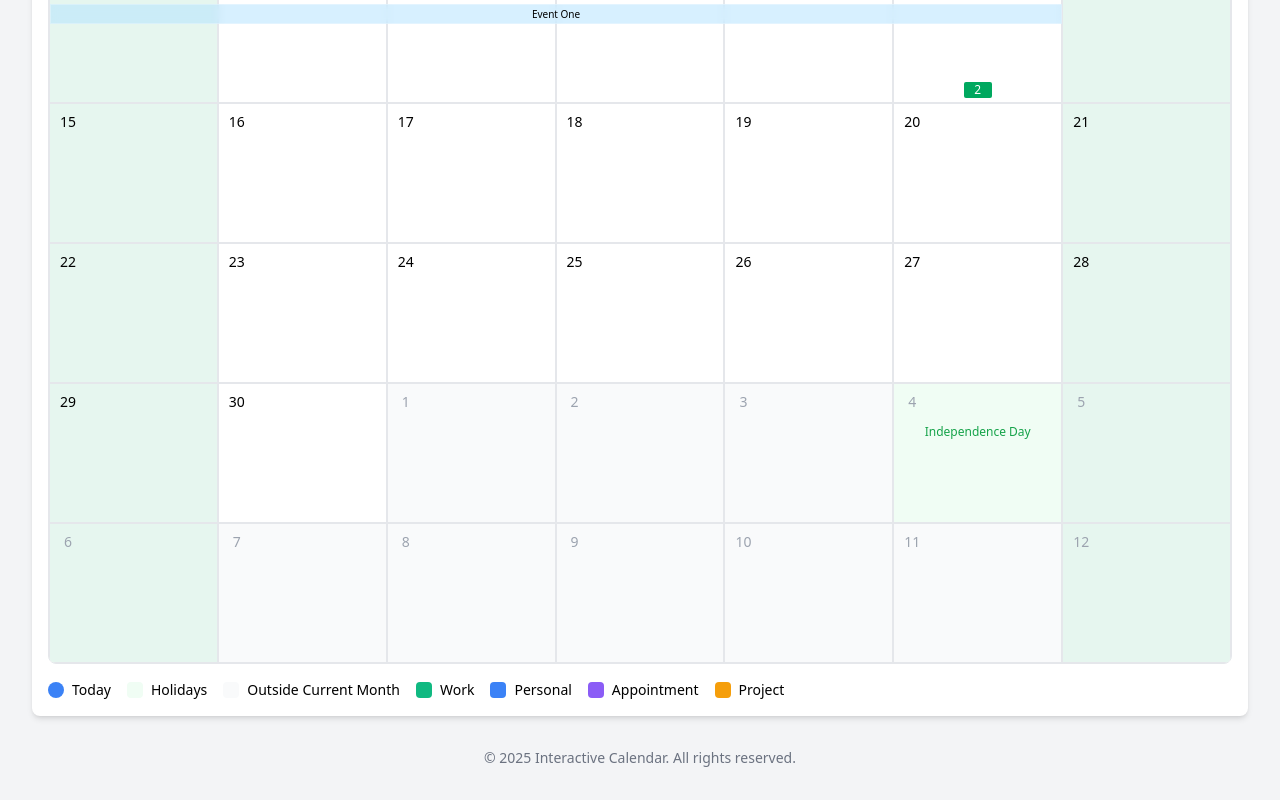
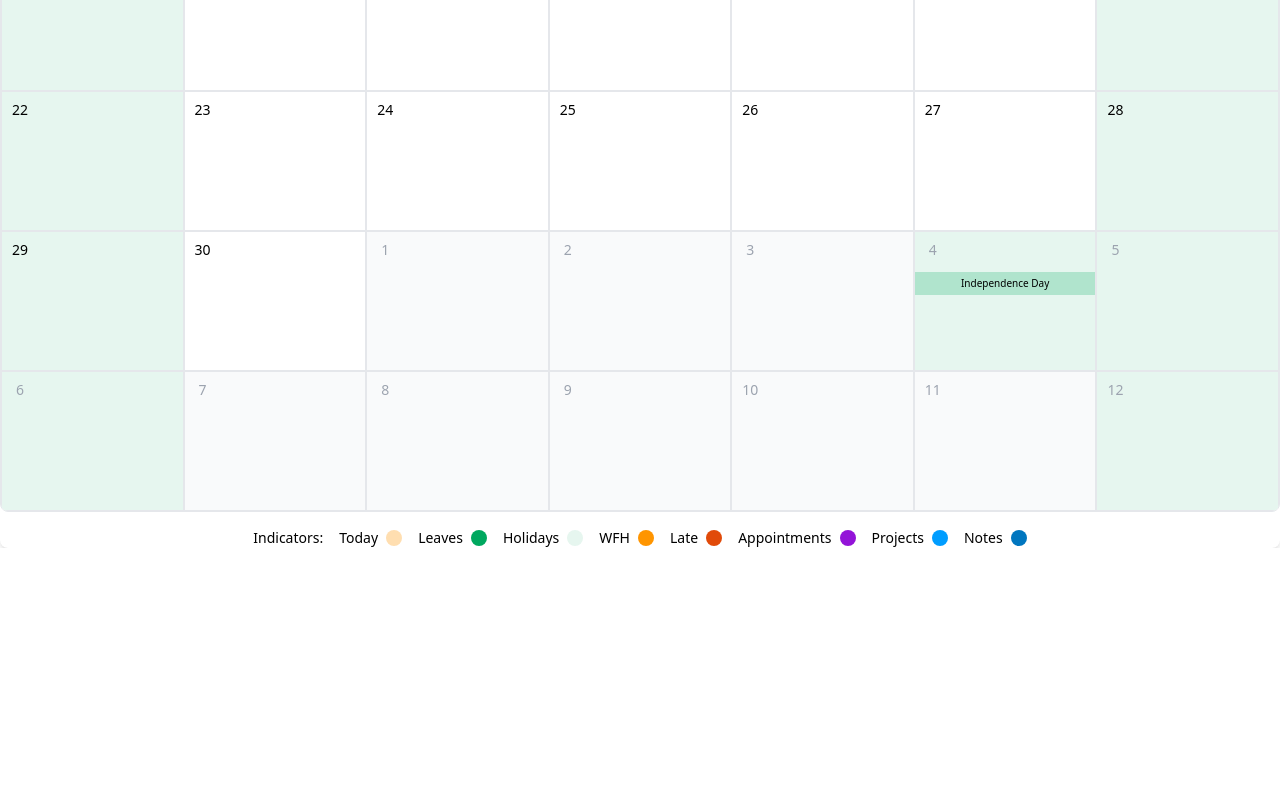
Before and after one commit to rojandahal/event-calendar-component, a React (Vite) app: page / in a window 1280 px wide. Shown: the part 419-1219 px from the top of the page. After the commit the page ends 967 px from the top, so only its background shows below. Built offline with nearby package versions, Linux system fonts and the light colour scheme.

Commit message:
fix: make all the fields of the calendar optional so that only calendar can also be rendered

```diff
--- a/src/App.tsx
+++ b/src/App.tsx
@@ -1,106 +1,15 @@
 import Calendar from "./components/Calendar";
 import { badges, events, holidays, topBadge } from "./data/mockData";
-import { CalendarDays } from "lucide-react";
 
 function App() {
   return (
-    <div className="min-h-screen bg-gray-100 p-4 md:p-8">
-      <div className="max-w-7xl mx-auto">
-        <header className="mb-8">
-          <div className="flex items-center gap-3">
-            <CalendarDays className="w-10 h-10 text-blue-500" />
-            <h1 className="text-3xl font-bold text-gray-800">
-              Interactive Calendar
-            </h1>
-          </div>
-          <p className="text-gray-600 mt-2">
-            A beautiful calendar to manage your events and holidays
-          </p>
-        </header>
-
-        <main>
     <Calendar
       events={events}
       badges={badges}
       holidays={holidays}
       topBadges={topBadge}
       weekendDays={[0, 6]} // Sun = 0 to Sat = 6
-            calendarColors={[
-              {
-                category: "work",
-                color: "#10B981",
-                backgroundColor: "#D1FAE5",
-                label: "Work"
-              },
-              {
-                category: "personal",
-                color: "#3B82F6",
-                backgroundColor: "#DBEAFE",
-                label: "Personal"
-              },
-              {
-                category: "appointment",
-                color: "#9313D8",
-                backgroundColor: "#9313D8",
-                label: "Appointment"
-              },
-              {
-                category: "project",
-                color: "#F59E0B",
-                backgroundColor: "#FEF3C7",
-                label: "Project"
-              },
-              {
-                category: "holiday",
-                color: "#EF4444",
-                backgroundColor: "#FEE2E2",
-                label: "Holiday"
-              },
-              {
-                category: "leave",
-                color: "#00A85F",
-                backgroundColor: "#00A85F",
-                label: "Leave"
-              },
-              {
-                category: "event",
-                color: "black",
-                backgroundColor: "#B0E1FF",
-                label: "Event"
-              },
-              {
-                category: "late",
-                color: "#E14A09",
-                backgroundColor: "#E14A09",
-                label: "Leave"
-              },
-              {
-                category: "wfh",
-                color: "#FF9500",
-                backgroundColor: "#FF9500",
-                label: "Leave"
-              },
-              {
-                category: "project-count",
-                color: "#009DFF",
-                backgroundColor: "#FEE2E2",
-                label: "Projects"
-              },
-              {
-                category: "notes-count",
-                color: "#0076BF",
-                backgroundColor: "#0076BF",
-                label: "Notes"
-              }
-            ]}
     />
-        </main>
-
-        <footer className="mt-8 text-center text-gray-500 text-sm">
-          <p>© 2025 Interactive Calendar. All rights reserved.</p>
-        </footer>
-      </div>
-    </div>
   );
 }
 
--- a/src/components/BadgeIndicator.tsx
+++ b/src/components/BadgeIndicator.tsx
@@ -6,7 +6,7 @@ interface BadgeIndicatorProps {
   id: number;
   category: BadgeCategory;
   count: number;
-  calendarColors: CategoryColor[];
+  calendarColors?: CategoryColor[];
 }
 
 const BadgeIndicator: React.FC<BadgeIndicatorProps> = ({
@@ -20,7 +20,7 @@ const BadgeIndicator: React.FC<BadgeIndicatorProps> = ({
     <div
       key={id}
       className="w-[28px] h-[16px] rounded-[2px] flex items-center justify-center text-xs text-white font-medium"
-      style={{ backgroundColor: categoryColor.color }}
+      style={{ backgroundColor: categoryColor.backgroundColor }}
     >
       {count || 0}
     </div>
--- a/src/components/Calendar.tsx
+++ b/src/components/Calendar.tsx
@@ -2,17 +2,24 @@ import React, { useState } from "react";
 import CalendarHeader from "./CalendarHeader";
 import WeekdayHeader from "./WeekdayHeader";
 import DateCell from "./DateCell";
-import { Badge, CategoryColor, Event, Holiday, TopBadge } from "../types";
+import {
+  Badge,
+  CategoryColor,
+  DateCell as DateCellType,
+  Event,
+  Holiday,
+  TopBadge
+} from "../types";
 import { generateCalendarDays } from "../utils/calendarUtils";
 import { getMultiDayEventGrid } from "../utils/eventUtils";
 
 interface CalendarProps {
-  events: Event[];
-  badges: Badge[];
-  topBadges: TopBadge[];
-  holidays: Holiday[];
-  weekendDays: number[];
-  calendarColors: CategoryColor[];
+  events?: Event[];
+  badges?: Badge[];
+  topBadges?: TopBadge[];
+  holidays?: Holiday[];
+  weekendDays?: number[];
+  calendarColors?: CategoryColor[];
   initialDate?: Date;
 }
 
@@ -56,13 +63,17 @@ const Calendar: React.FC<CalendarProps> = ({
   };
 
   const multiDayEventGrid = getMultiDayEventGrid(
-    events,
-    calendarDays.map((cell) => cell.date)
+    calendarDays.map((cell) => cell.date),
+    events
   );
+
+  function handleCellClick(date: DateCellType, e: React.MouseEvent) {
+    console.error("DATE AND EVENT", date, e);
+  }
 
   return (
     <div className="bg-white rounded-lg shadow-md overflow-hidden">
-      <div className="p-4">
+      <div className="p-0">
         <CalendarHeader
           currentDate={currentDate}
           onPreviousMonth={handlePreviousMonth}
@@ -88,6 +99,7 @@ const Calendar: React.FC<CalendarProps> = ({
                   isFirstRow={rowIndex === 0}
                   isLastRow={rowIndex === 5}
                   onEventClick={handleEventClick}
+                  onCellClick={handleCellClick}
                   multiDayEventGrid={multiDayEventGrid}
                   topBadges={topBadges}
                   calendarColors={calendarColors}
@@ -98,46 +110,39 @@ const Calendar: React.FC<CalendarProps> = ({
         </div>
 
         {/* Legend */}
-        <div className="mt-4 flex flex-wrap items-center gap-4 text-sm">
+        <div className="mt-4 flex justify-center flex-wrap items-center gap-4 text-sm">
+          <span>Indicators:</span>
           <div className="flex items-center space-x-2">
-            <div className="w-4 h-4 rounded-full bg-blue-500"></div>
             <span>Today</span>
+            <div className="w-4 h-4 rounded-full bg-today"></div>
           </div>
           <div className="flex items-center space-x-2">
-            <div className="w-4 h-4 rounded bg-green-50"></div>
-            <span>Holidays</span>
+            <span>Leaves</span>
+            <div className="w-4 h-4 rounded-full bg-leave"></div>
           </div>
           <div className="flex items-center space-x-2">
-            <div className="w-4 h-4 rounded bg-gray-50"></div>
-            <span>Outside Current Month</span>
+            <span>Holidays</span>
+            <div className="w-4 h-4 rounded-full bg-holidays"></div>
           </div>
           <div className="flex items-center space-x-2">
-            <div
-              className="w-4 h-4 rounded"
-              style={{ backgroundColor: "#10B981" }}
-            ></div>
-            <span>Work</span>
+            <span>WFH</span>
+            <div className="w-4 h-4 rounded-full bg-wfh"></div>
           </div>
           <div className="flex items-center space-x-2">
-            <div
-              className="w-4 h-4 rounded"
-              style={{ backgroundColor: "#3B82F6" }}
-            ></div>
-            <span>Personal</span>
+            <span>Late</span>
+            <div className="w-4 h-4 rounded-full bg-late"></div>
           </div>
           <div className="flex items-center space-x-2">
-            <div
-              className="w-4 h-4 rounded"
-              style={{ backgroundColor: "#8B5CF6" }}
-            ></div>
-            <span>Appointment</span>
+            <span>Appointments</span>
+            <div className="w-4 h-4 rounded-full bg-appointments"></div>
           </div>
           <div className="flex items-center space-x-2">
-            <div
-              className="w-4 h-4 rounded"
-              style={{ backgroundColor: "#F59E0B" }}
-            ></div>
-            <span>Project</span>
+            <span>Projects</span>
+            <div className="w-4 h-4 rounded-full bg-projects"></div>
+          </div>
+          <div className="flex items-center space-x-2">
+            <span>Notes</span>
+            <div className="w-4 h-4 rounded-full bg-notes"></div>
           </div>
         </div>
       </div>
--- a/src/components/DateCell.tsx
+++ b/src/components/DateCell.tsx
@@ -19,16 +19,17 @@ import TopBadgeIndicator from "./TopBadgeIndicator";
 
 interface DateCellProps {
   cell: DateCellType;
-  events: Event[];
-  badges: Badge[];
-  topBadges: TopBadge[];
+  events?: Event[];
+  badges?: Badge[];
+  topBadges?: TopBadge[];
   isFirstColumn: boolean;
   isLastColumn: boolean;
   isFirstRow: boolean;
   isLastRow: boolean;
   onEventClick: (event: Event, e: React.MouseEvent) => void;
+  onCellClick: (cell: DateCellType, e: React.MouseEvent) => void;
   multiDayEventGrid: any;
-  calendarColors: CategoryColor[];
+  calendarColors?: CategoryColor[];
 }
 
 const DateCell: React.FC<DateCellProps> = ({
@@ -41,6 +42,7 @@ const DateCell: React.FC<DateCellProps> = ({
   isFirstRow,
   isLastRow,
   onEventClick,
+  onCellClick,
   multiDayEventGrid,
   calendarColors
 }) => {
@@ -51,7 +53,9 @@ const DateCell: React.FC<DateCellProps> = ({
   } | null>(null);
 
   // Filter events for this date
-  const cellEvents = events.filter((event) => {
+  const cellEvents =
+    events &&
+    events.filter((event) => {
       const eventStartDate = new Date(event.startDate);
       const eventEndDate = new Date(event.endDate);
 
@@ -62,18 +66,24 @@ const DateCell: React.FC<DateCellProps> = ({
       );
     });
 
-  const cellBadge = badges.filter((badge) => {
+  const cellBadge =
+    badges &&
+    badges.filter((badge) => {
       return badge.date.toDateString() === cell.date.toDateString();
     });
 
-  const cellTopBadge = topBadges.filter((badge) => {
+  const cellTopBadge =
+    topBadges &&
+    topBadges.filter((badge) => {
       return badge.date.toDateString() === cell.date.toDateString();
     });
 
   // Get the event rows for this date from the grid
   const eventRows = multiDayEventGrid[cell.date.toDateString()] || [];
 
-  const singleDayEvents = cellEvents.filter(
+  const singleDayEvents =
+    cellEvents &&
+    cellEvents.filter(
       (event) => event.startDate.toDateString() === event.endDate.toDateString()
     );
 
@@ -98,8 +108,8 @@ const DateCell: React.FC<DateCellProps> = ({
       className={`
       h-[140px] border border-gray-200 relative cursor-pointer
       ${cell.isCurrentMonth ? "bg-white" : "bg-gray-50 text-gray-400"}
-      ${cell.isToday ? "bg-[#FFDEB0]" : ""}
-      ${cell.isHoliday ? "bg-green-50" : ""}
+      ${cell.isToday ? "bg-today" : ""}
+      ${cell.isHoliday ? "bg-holidays" : ""}
       `}
       style={{
         minHeight: "100px",
@@ -109,6 +119,7 @@ const DateCell: React.FC<DateCellProps> = ({
           ? "#E6F6EF"
           : ""
       }}
+      onClick={(e) => onCellClick(cell, e)}
     >
       <div className="flex p-1 justify-between">
         {/* Today's date to be circled */}
@@ -122,7 +133,7 @@ const DateCell: React.FC<DateCellProps> = ({
         </div>
 
         {/* Event count indicator for small screens */}
-        {cellEvents.length > 0 && (
+        {cellEvents && cellEvents.length > 0 && (
           <div className="md:hidden bg-blue-100 text-blue-800 text-xs font-medium px-2 py-1 rounded-full">
             {cellEvents.length}
           </div>
@@ -131,8 +142,10 @@ const DateCell: React.FC<DateCellProps> = ({
 
       {/* Holiday name */}
       {cell.isHoliday && cell.holidayName && (
-        <div className="text-xs text-center text-green-600 font-medium mt-1">
+        <div className="mt-1 mb-10 space-y-1 hidden md:block">
+          <div className="text-[10px] text-center bg-holidaybar text-black mt-1 py-1 px-2 truncate cursor-pointer relative">
             {cell.holidayName}
+          </div>
         </div>
       )}
 
@@ -222,7 +235,8 @@ const DateCell: React.FC<DateCellProps> = ({
 
       {/* Single-day events */}
       <div className="mt-1 mb-10 space-y-1 hidden md:block">
-        {singleDayEvents.map((event) => {
+        {singleDayEvents &&
+          singleDayEvents.map((event) => {
             const categoryColor = getCategoryColor(
               event.category,
               calendarColors
@@ -261,7 +275,7 @@ const DateCell: React.FC<DateCellProps> = ({
       )} */}
 
       {/* Event indicators */}
-      {cellBadge.length > 0 && (
+      {cellBadge && cellBadge.length > 0 && (
         <div className="absolute bottom-1 left-1 right-1 flex justify-center space-x-1">
           {Array.from(
             cellBadge
@@ -287,7 +301,7 @@ const DateCell: React.FC<DateCellProps> = ({
       )}
 
       {/*  Top Badge Indicator */}
-      {cellTopBadge.length > 0 && (
+      {cellTopBadge && cellTopBadge.length > 0 && (
         <div className="absolute top-1 right-1 flex space-x-1">
           {Array.from(
             cellTopBadge
--- a/src/components/TopBadgeIndicator.tsx
+++ b/src/components/TopBadgeIndicator.tsx
@@ -8,7 +8,7 @@ interface TopBadgeIndicator {
   id: number;
   category: TopBadgeCategory;
   count: number;
-  calendarColors: CategoryColor[];
+  calendarColors?: CategoryColor[];
 }
 
 const TopBadgeIndicator: React.FC<TopBadgeIndicator> = ({
--- a/src/components/WeekdayHeader.tsx
+++ b/src/components/WeekdayHeader.tsx
@@ -1,14 +1,16 @@
 import React from "react";
 
 interface WeekdayHeaderProps {
-  weekendDays: number[];
+  weekendDays?: number[];
 }
 
 const WeekdayHeader: React.FC<WeekdayHeaderProps> = ({ weekendDays }) => {
   const weekdays = ["Sun", "Mon", "Tue", "Wed", "Thur", "Fri", "Sat"];
 
   const getDayClass = (index: number) =>
-    weekendDays.includes(index) ? "text-red-500" : "text-gray-600";
+    weekendDays && weekendDays.includes(index)
+      ? "text-red-500"
+      : "text-gray-600";
 
   return (
     <div className="grid grid-cols-7 border-b border-gray-200">
--- a/src/utils/calendarUtils.ts
+++ b/src/utils/calendarUtils.ts
@@ -73,8 +73,8 @@ export const isHoliday = (
 export const generateCalendarDays = (
   year: number,
   month: number,
-  holidays: Holiday[],
-  weekendDays: number[]
+  holidays?: Holiday[],
+  weekendDays?: number[]
 ): DateCell[] => {
   const daysInMonth = getDaysInMonth(year, month);
   const firstDayOfMonth = new Date(year, month, 1);
@@ -99,7 +99,7 @@ export const generateCalendarDays = (
       previousMonth,
       daysInPreviousMonth - firstDayOfWeek + i + 1
     );
-    const holiday = isHoliday(date, holidays);
+    const holiday = isHoliday(date, holidays ?? []);
 
     cells.push({
       date,
@@ -107,14 +107,14 @@ export const generateCalendarDays = (
       isToday: isSameDay(date, today),
       isHoliday: !!holiday,
       holidayName: holiday?.name,
-      isWeekend: weekendDays.includes(date.getDay())
+      isWeekend: (weekendDays ?? []).includes(date.getDay())
     });
   }
 
   // Add days from current month
   for (let i = 1; i <= daysInMonth; i++) {
     const date = new Date(year, month, i);
-    const holiday = isHoliday(date, holidays);
+    const holiday = isHoliday(date, holidays ?? []);
 
     cells.push({
       date,
@@ -122,7 +122,7 @@ export const generateCalendarDays = (
       isToday: isSameDay(date, today),
       isHoliday: !!holiday,
       holidayName: holiday?.name,
-      isWeekend: weekendDays.includes(date.getDay())
+      isWeekend: (weekendDays ?? []).includes(date.getDay())
     });
   }
 
@@ -130,7 +130,7 @@ export const generateCalendarDays = (
   const remainingCells = 42 - cells.length; // 6 rows × 7 columns = 42 cells
   for (let i = 1; i <= remainingCells; i++) {
     const date = new Date(nextMonthYear, nextMonth, i);
-    const holiday = isHoliday(date, holidays);
+    const holiday = isHoliday(date, holidays ?? []);
 
     cells.push({
       date,
@@ -138,7 +138,7 @@ export const generateCalendarDays = (
       isToday: isSameDay(date, today),
       isHoliday: !!holiday,
       holidayName: holiday?.name,
-      isWeekend: weekendDays.includes(date.getDay())
+      isWeekend: (weekendDays ?? []).includes(date.getDay())
     });
   }
 
@@ -239,11 +239,11 @@ export const getCategoryColors = (): CategoryColor[] => {
 // Get the color for a category
 export const getCategoryColor = (
   category: EventCategory | BadgeCategory | TopBadgeCategory,
-  calendarColors: CategoryColor[]
+  calendarColors?: CategoryColor[]
 ): CategoryColor => {
   const colors = getCategoryColors();
   return (
-    calendarColors.find((c) => c.category === category) ||
+    (calendarColors && calendarColors.find((c) => c.category === category)) ||
     colors.find((c) => c.category === category) || {
       category: "event",
       color: "#000000",
--- a/src/utils/eventUtils.ts
+++ b/src/utils/eventUtils.ts
@@ -1,12 +1,15 @@
 import { Event } from "../types";
 
-export function getMultiDayEventGrid(events: Event[], dateRange: Date[]) {
-  const multiDayEvents = events.filter(
+export function getMultiDayEventGrid(dateRange: Date[], events?: Event[]) {
+  const multiDayEvents =
+    events &&
+    events.filter(
       (e) => e.startDate.toDateString() !== e.endDate.toDateString()
     );
   const grid: Record<string, (Event | null)[]> = {};
   const eventRows: Record<string, number> = {};
 
+  multiDayEvents &&
     multiDayEvents.forEach((event) => {
       const eventDates: string[] = [];
       for (
--- a/tailwind.config.js
+++ b/tailwind.config.js
@@ -1,8 +1,20 @@
 /** @type {import('tailwindcss').Config} */
 export default {
-  content: ['./index.html', './src/**/*.{js,ts,jsx,tsx}'],
+  content: ["./index.html", "./src/**/*.{js,ts,jsx,tsx}"],
   theme: {
-    extend: {},
+    extend: {
+      colors: {
+        today: "#FFDEB0",
+        leave: "#00A85F",
+        holidays: "#E6F6EF",
+        wfh: "#FF9500",
+        late: "#E14A09",
+        appointments: "#9313D8",
+        projects: "#009DFF",
+        notes: "#0076BF",
+        holidaybar: "#B0E4CD"
+      }
+    }
   },
-  plugins: [],
+  plugins: []
 };
```
Also changed, not shown: src/data/mockData.ts (+0 -45 lines). Lines whose indentation alone changed are shown as unchanged.
